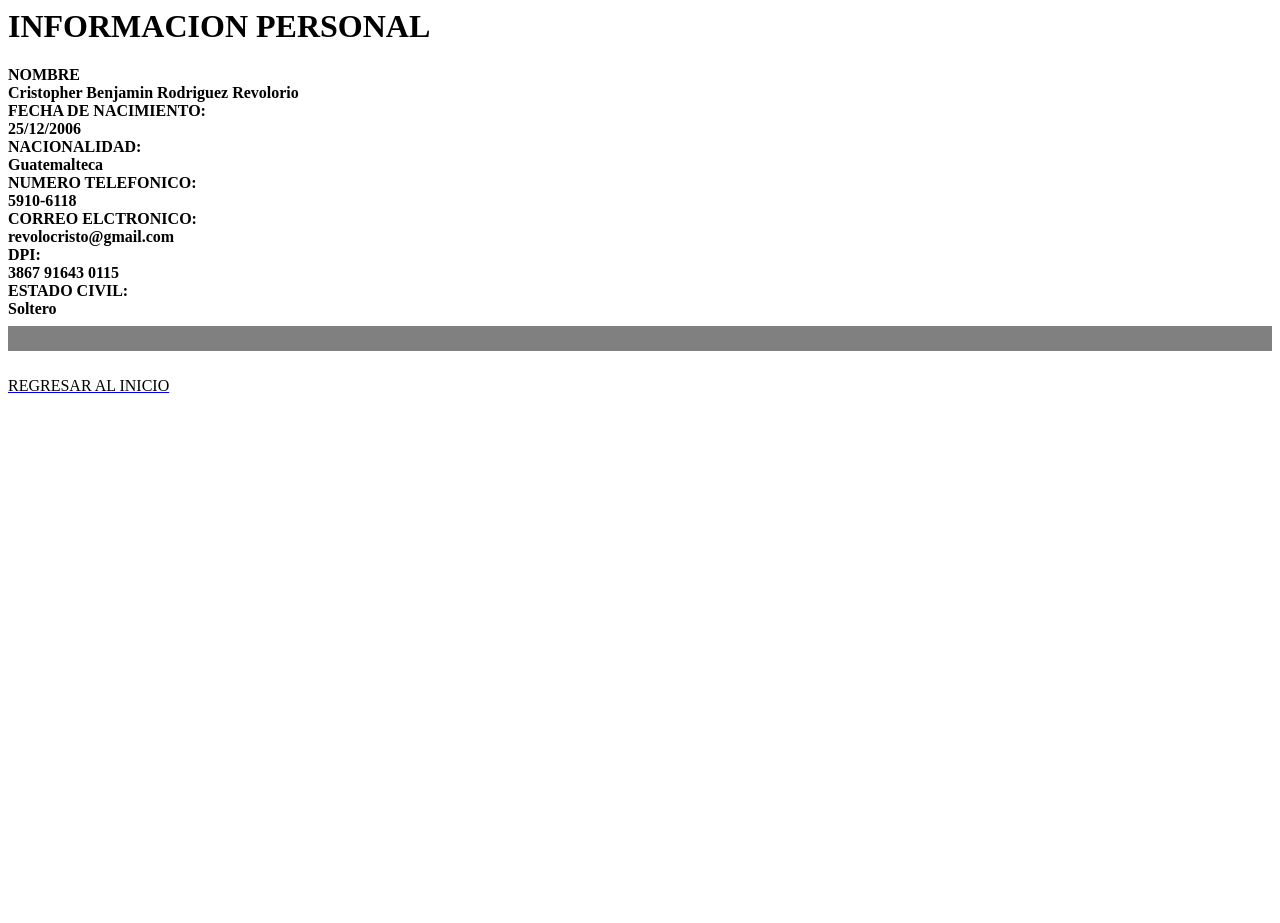
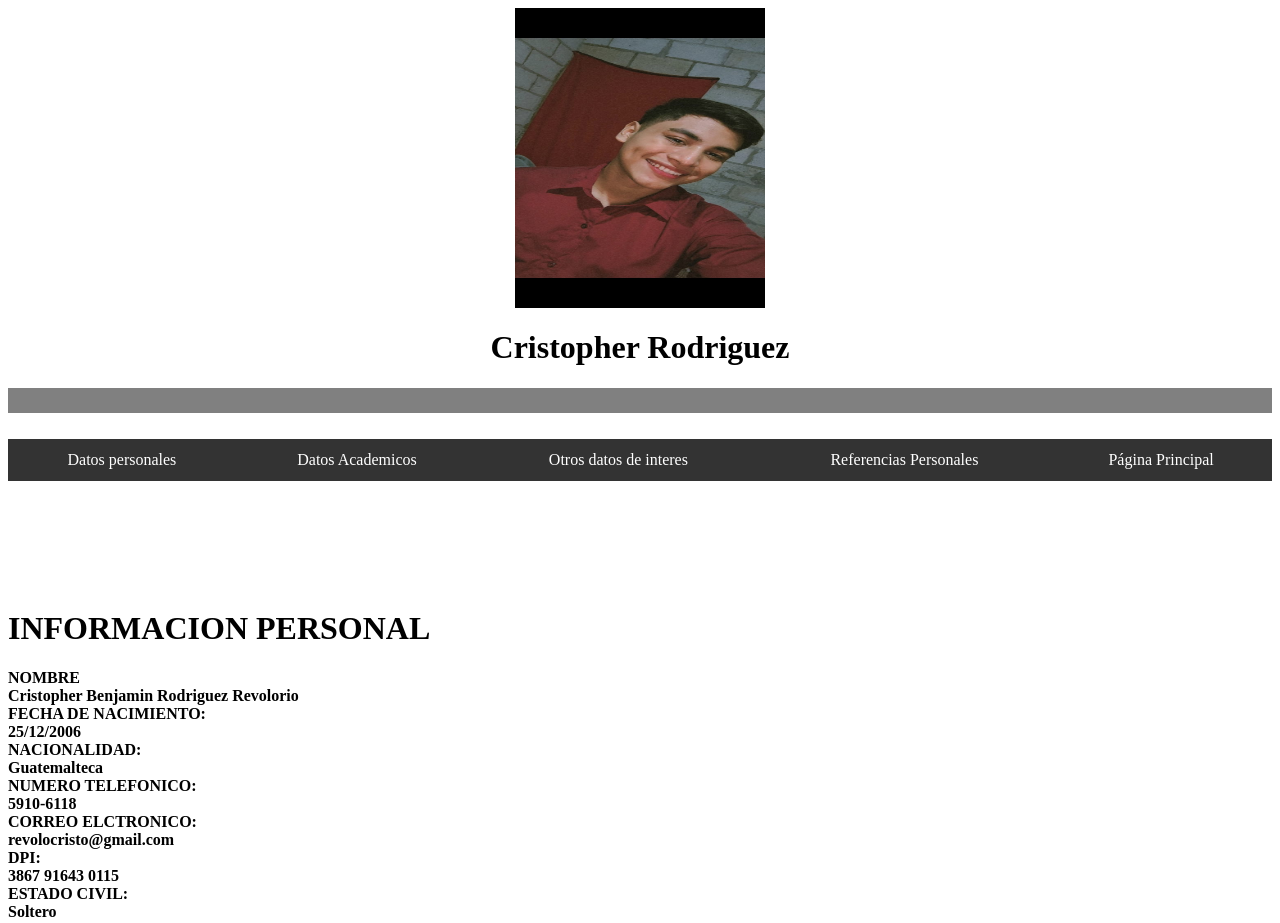
Before and after one commit to CristopherRodriguez18/Examenprogra, a plain HTML site: page infomacion.html in a window 1280 px wide. Shown: the top 923 px of the page. Before the commit the page ends 800 px from the top, so only its background shows below. Drawn offline with Linux system fonts and the light colour scheme.

Commit message:
Update infomacion.html

```diff
--- a/infomacion.html
+++ b/infomacion.html
@@ -4,6 +4,23 @@
     <title>Document</title>
 </head>
 <body background="gradient-1761190_1280 (1).webp">
+    <div align="center">
+ <img src="yo.jpeg" alt="ese soy yo"  height="300" width="250">
+ <br>
+ <h1><font face="Times New Roman"  color="black"> Cristopher Rodriguez   </font> </h1>
+ </div>
+ <hr size="25" noshade><br>
+ <table width="100%" bgcolor="#333" cellpadding="10">
+  <tr align="center">
+      <td><font color="white"><a href="infomacion.html" style="color:white; text-decoration:none;">Datos personales</a></font></td>
+      <td><font color="white"><a href="estudios.html" style="color:white; text-decoration:none;">Datos Academicos</a></font></td>
+      <td><font color="white"><a href="otros.html" style="color:white; text-decoration:none;">Otros datos de interes</a></font></td>
+      <td><font color="white"><a href="referencias.html" style="color:white; text-decoration:none;">Referencias Personales </a></font></td>
+      <td><font color="white"><a href="../index.html" style="color:white; text-decoration:none;">Página Principal</a></font></td>
+  </tr>
+</table>
+<br><br><br>
+<br><br><br>
     <div>
         <h1 ><font face="Times New Roman"  color="black"> INFORMACION PERSONAL</font></h1>
         </div>
```
